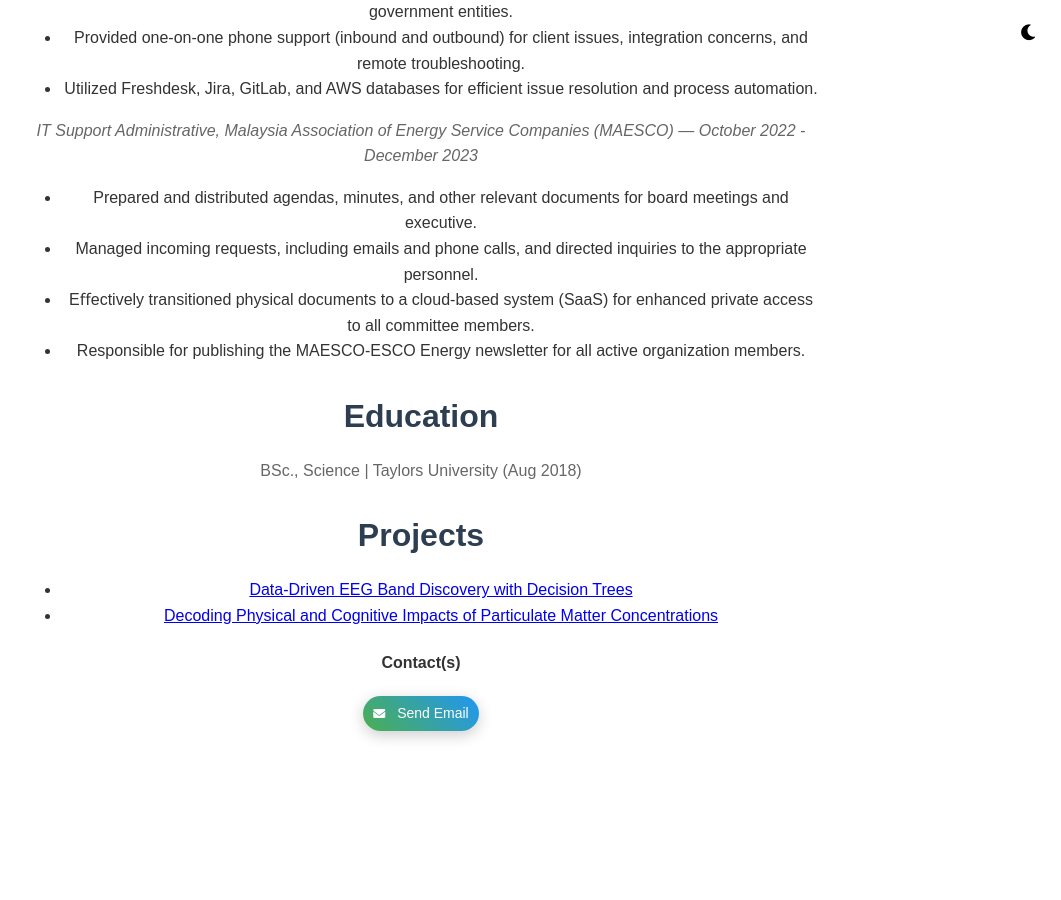
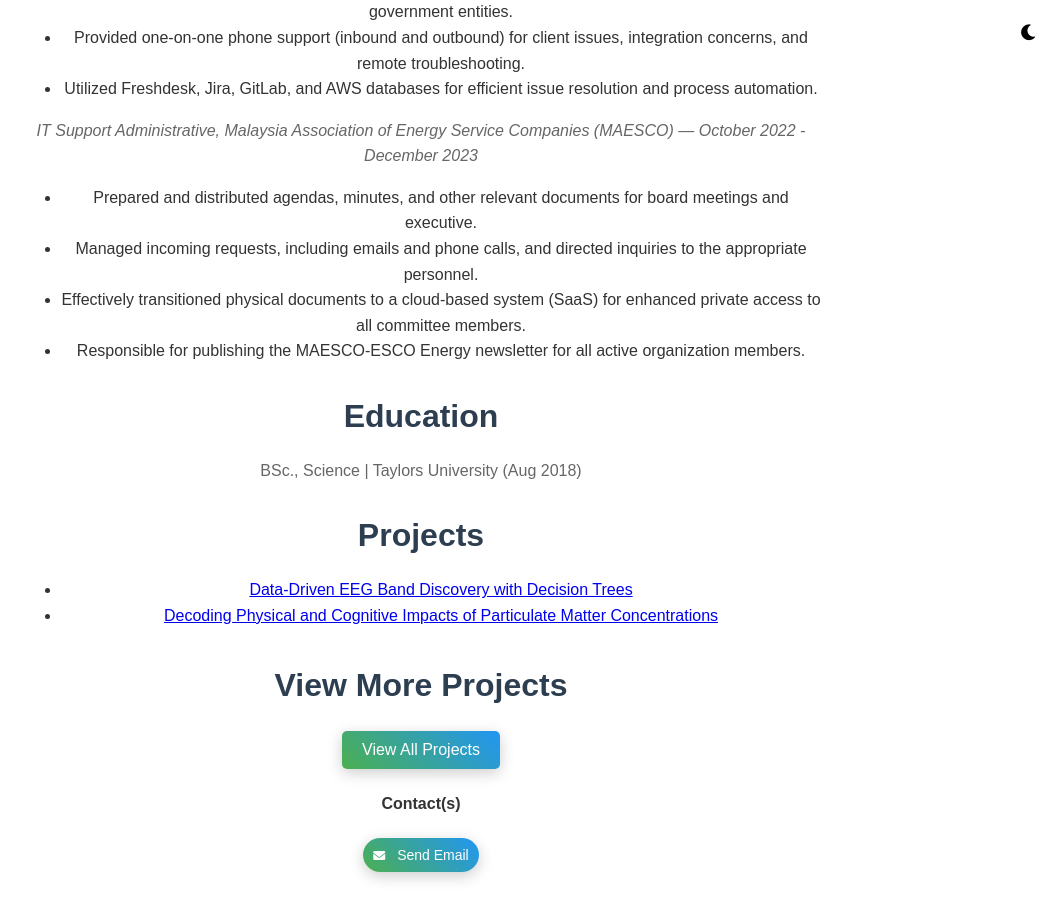
Before and after one commit to nidinshah/nidinshah.github.io, a Jekyll site: the page built from index.md, in a window 1280 px wide and 900 px high, scrolled down 1034 px. Shown: the whole window, without its empty margins (219-1280 px from the left). Built offline with Jekyll 4.4.1, drawn with Linux system fonts in a browser that asks for light colours; before the commit the page ends 1792 px from its top, so only the background shows below that.

Commit message:
Update index.md

```diff
--- a/index.md
+++ b/index.md
@@ -10,7 +10,6 @@ customer support. Proven expertise in backend integrations, cloud infrastructure
 systems. Strong analytical, communication, and problem-solving skills with a track record of ensuring seamless
 technical operations and client satisfaction. Seeking a technical support role where I can apply my expertise in backend
 integrations, cloud computing, and fintech operations to enhance customer support and optimize system performance
-
 
 ## Technical Skills
 Python, SQL, AWS, Snowflake, MATLAB
@@ -32,13 +31,9 @@ Python, SQL, AWS, Snowflake, MATLAB
 December 2023*
 - Prepared and distributed agendas, minutes, and other relevant documents for board meetings and executive.
 - Managed incoming requests, including emails and phone calls, and directed inquiries to the appropriate personnel.
-- Eﬀectively transitioned physical documents to a cloud-based system (SaaS) for enhanced private access to all
+- Effectively transitioned physical documents to a cloud-based system (SaaS) for enhanced private access to all
 committee members.
 - Responsible for publishing the MAESCO-ESCO Energy newsletter for all active organization members.
-
-
-
-
 
 ## Education
 BSc., Science | Taylors University (Aug 2018)
@@ -47,6 +42,14 @@ BSc., Science | Taylors University (Aug 2018)
 - [Data-Driven EEG Band Discovery with Decision Trees](https://www.mdpi.com/1424-8220/22/8/3048)
 - [Decoding Physical and Cognitive Impacts of Particulate Matter Concentrations](https://www.mdpi.com/1424-8220/22/11/4240)
 
+### View More Projects
+<div style="text-align: center; margin-top: 20px;">
+  <button id="project-button" class="fancy-btn"
+     style="font-size: 16px; padding: 10px 20px; background-color: #007bff; color: white; border: none; border-radius: 5px; cursor: pointer;">
+    View All Projects
+  </button>
+</div>
+
 #### Contact(s)
  <div style="text-align: center; margin-top: 20px;">
   <a href="mailto:nidinshah@outlook.com" class="fancy-btn" aria-label="Send Email"
```
